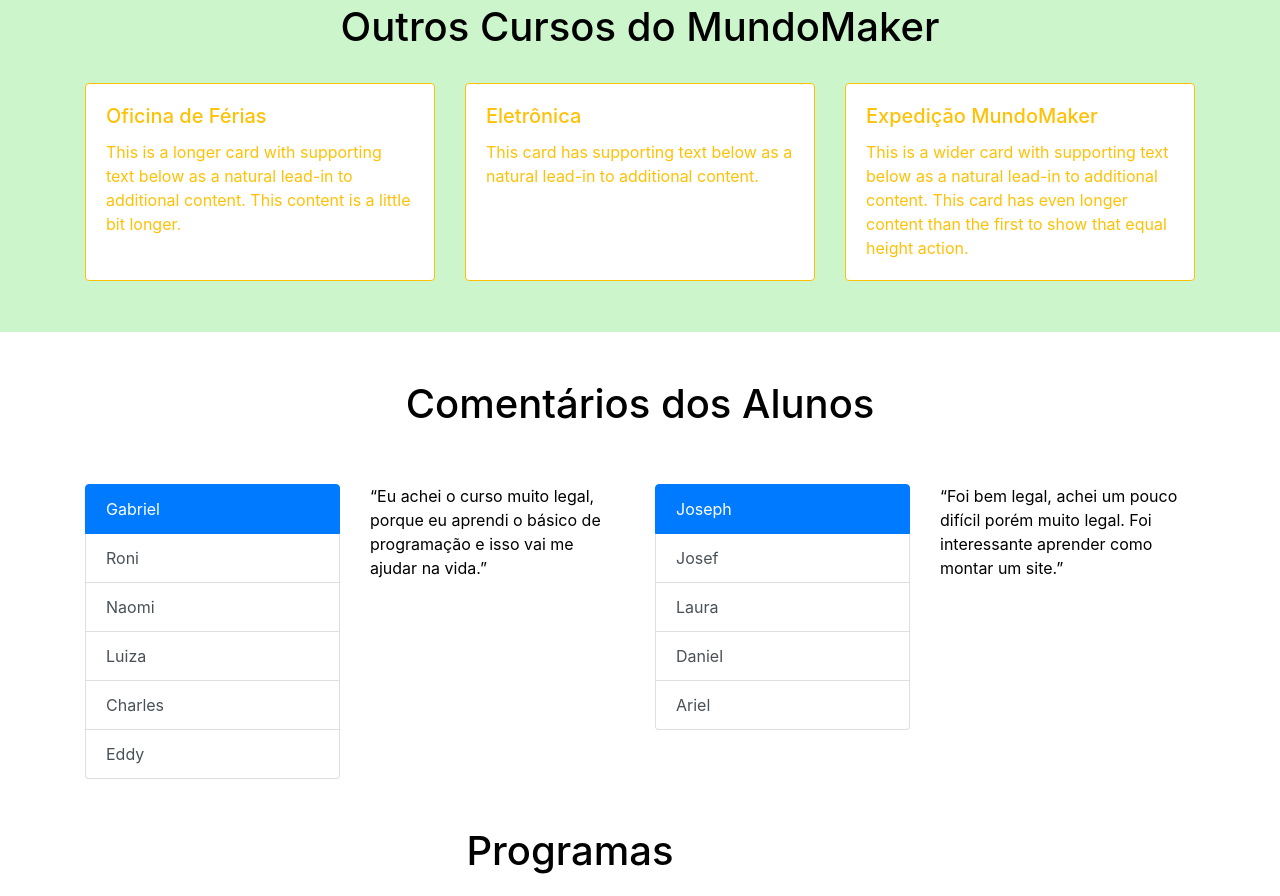
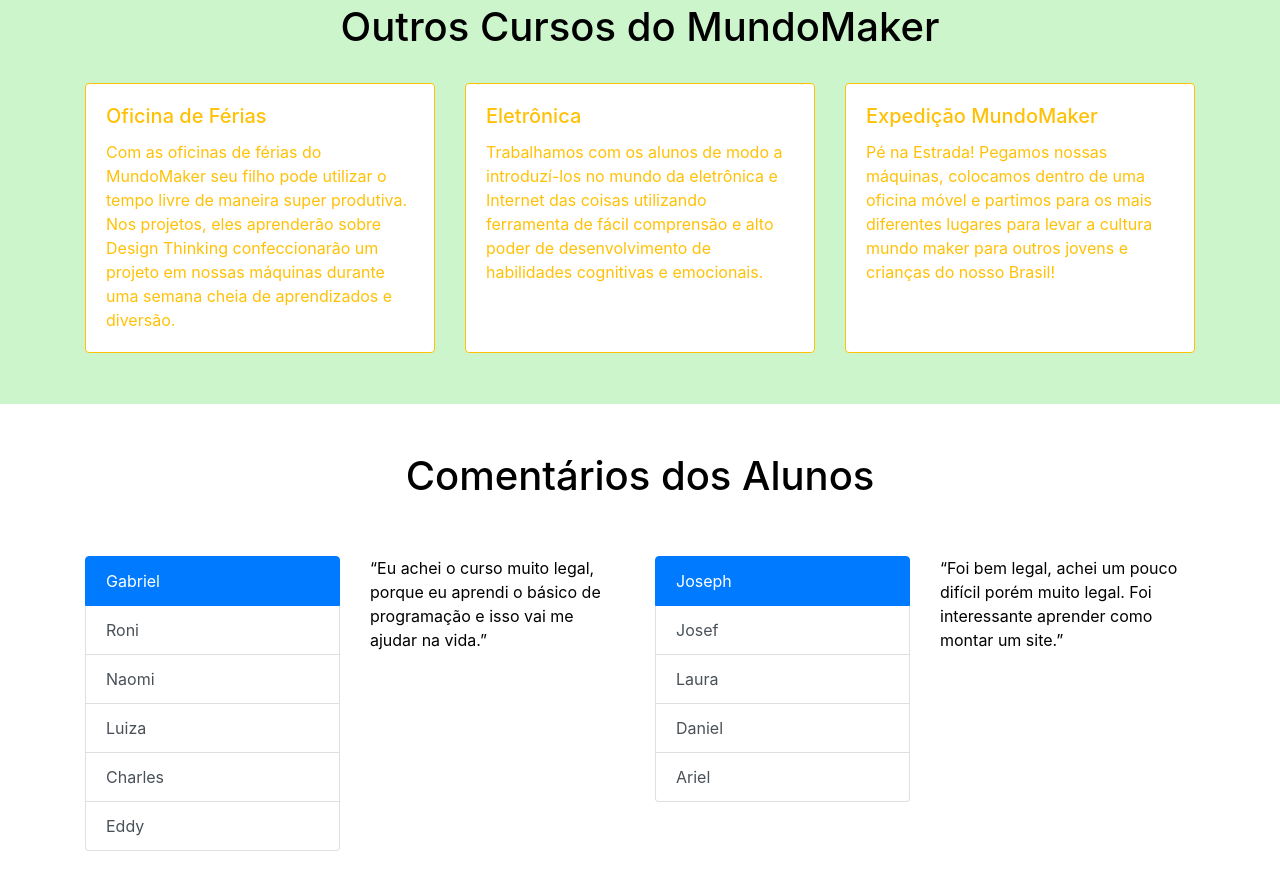
Before and after one commit to WarlenRodrigues/tech4teen-1, a plain HTML site: page index.html in a window 1280 px wide. Shown: the part 1387-2283 px from the top of the page. Drawn offline with nearby package versions, Linux system fonts and the light colour scheme.

Commit message:
Changing courses description

```diff
--- a/index.html
+++ b/index.html
@@ -99,19 +99,19 @@
   		<div class="card border-warning mb-3">
     		<div class="card-body text-warning">
       			<h5 class="card-title">Oficina de Férias</h5>
-      			<p class="card-text">This is a longer card with supporting text below as a natural lead-in to additional content. This content is a little bit longer.</p>
+      			<p class="card-text">Com as oficinas de férias do MundoMaker seu filho pode utilizar o tempo livre de maneira super produtiva. Nos projetos, eles aprenderão sobre Design Thinking confeccionarão um projeto em nossas máquinas durante uma semana cheia de aprendizados e diversão.</p>
     		</div>
   		</div>
   			<div class="card border-warning mb-3">
     			<div class="card-body text-warning">
       				<h5 class="card-title">Eletrônica</h5>
-      				<p class="card-text">This card has supporting text below as a natural lead-in to additional content.</p>
+      				<p class="card-text">Trabalhamos com os alunos de modo a introduzí-los no mundo da eletrônica e Internet das coisas utilizando ferramenta de fácil comprensão e alto poder de desenvolvimento de habilidades cognitivas e emocionais.</p>
     			</div>
   			</div>
   			<div class="card border-warning mb-3">
     			<div class="card-body text-warning">
       				<h5 class="card-title">Expedição MundoMaker</h5>
-     				 <p class="card-text">This is a wider card with supporting text below as a natural lead-in to additional content. This card has even longer content than the first to show that equal height action.</p>
+     				 <p class="card-text">Pé na Estrada! Pegamos nossas máquinas, colocamos dentro de uma oficina móvel e partimos para os mais diferentes lugares para levar a cultura mundo maker para outros jovens e crianças do nosso Brasil!</p>
     			</div>
   			</div>
 		</div>
```
